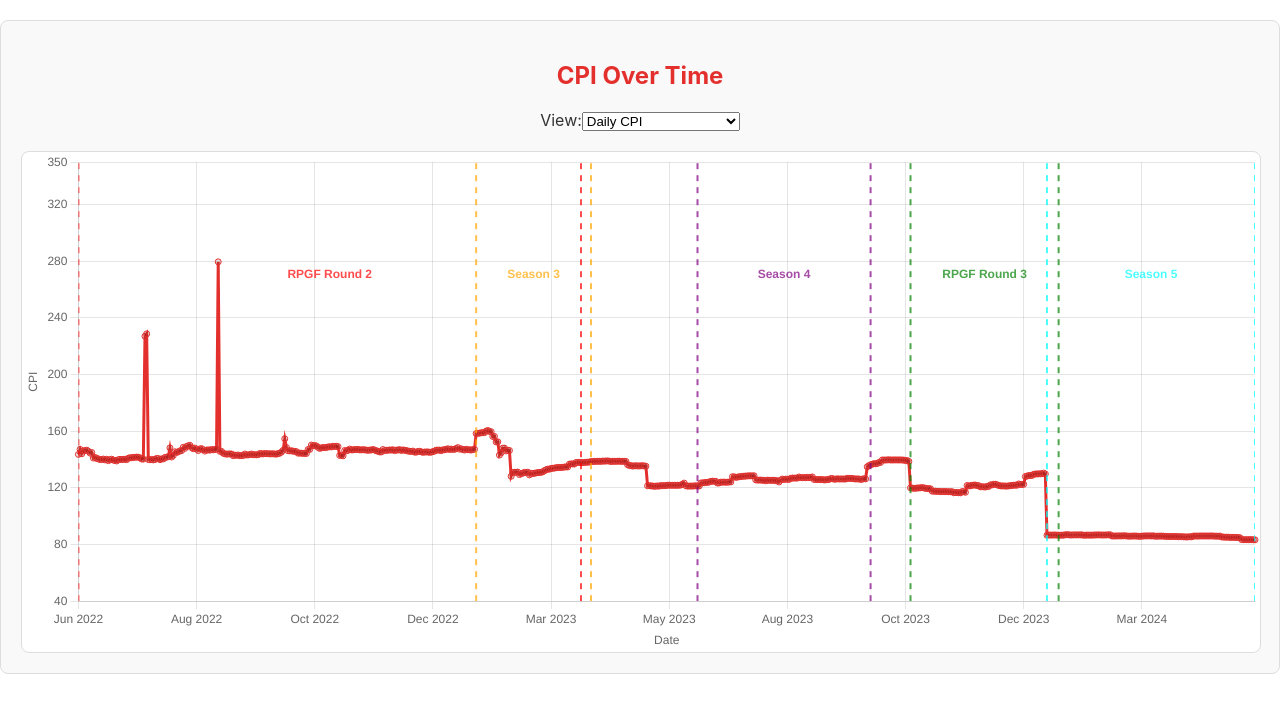
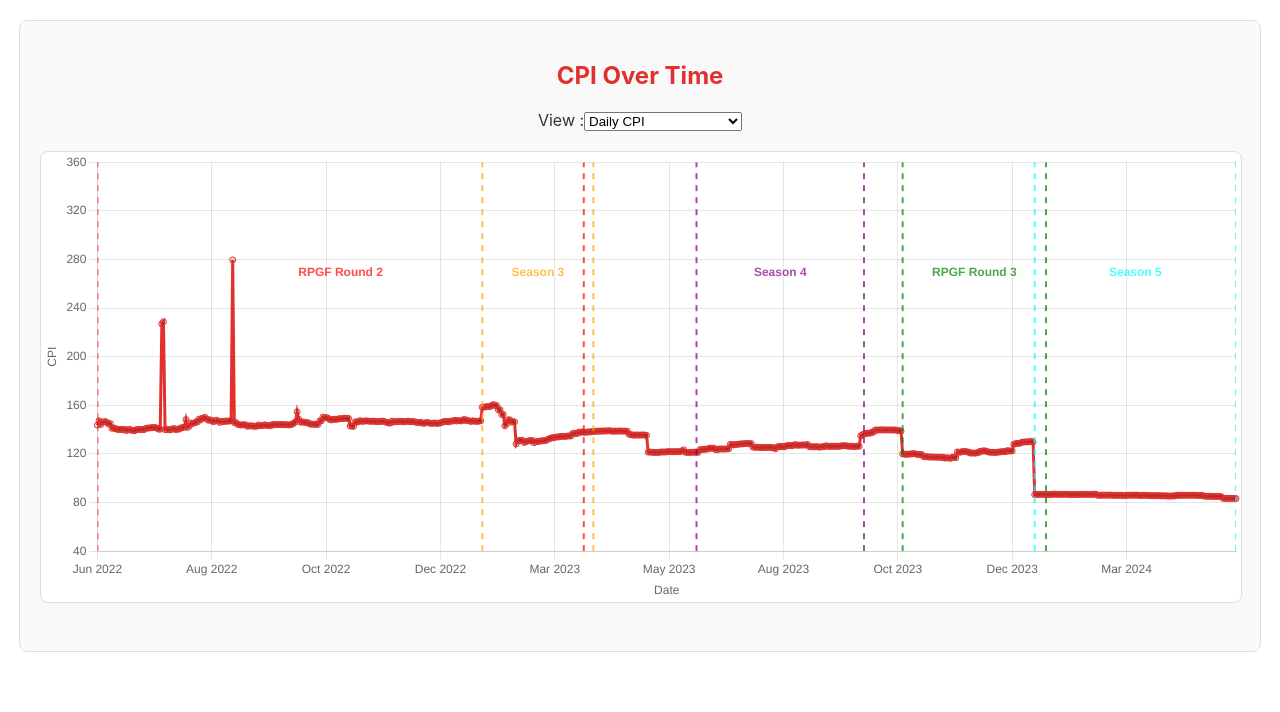
Before and after one commit to ARDev097/cpi_line_graph, a React (Create React App) app: page / in a window 1280 px wide. Shown: the top 712 px of the page. Built offline with nearby package versions, Linux system fonts and the light colour scheme.

Commit message:
Added labels for events

```diff
--- a/src/components/LineGraph.css
+++ b/src/components/LineGraph.css
@@ -1,7 +1,8 @@
 .line-graph-container {
     margin: 20px auto;
     padding: 20px;
-    max-width: 1500px;
+    max-width: 1200px;
+    height: 590px;
     border: 1px solid #ddd;
     border-radius: 8px;
     background-color: #f9f9f9;
@@ -26,7 +27,7 @@
 
   .line-graph {
     position: relative;
-    height: 500px;
+    height: 450px;
     width: 100%;
     background-color: #fff;
     border: 1px solid #ddd;
--- a/src/components/LineGraph.js
+++ b/src/components/LineGraph.js
@@ -124,7 +124,7 @@ const LineGraph = () => {
       <h2 className="line-graph-title">CPI Over Time</h2>
       <div className="view-selector">
         <label>
-          View:
+          View :
           <select onChange={(e) => setView(e.target.value)} value={view}>
             <option value="daily">Daily CPI</option>
             <option value="movingAverage">7-Day Moving Average</option>
@@ -181,7 +181,7 @@ const LineGraph = () => {
                 },
                 y: {
                   min: 40,
-                  max: 350,
+                  max: 360,
                   ticks: {
                     stepSize: 40,
                   },
```
